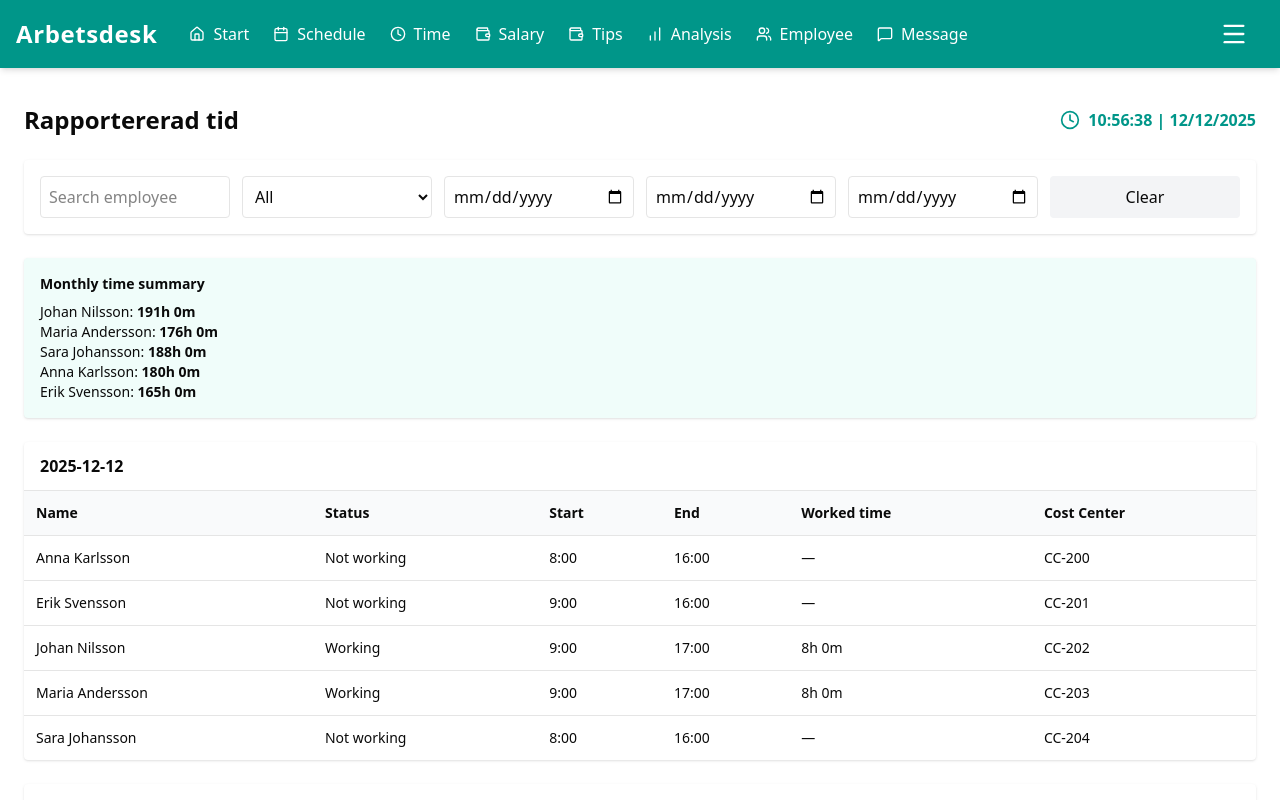
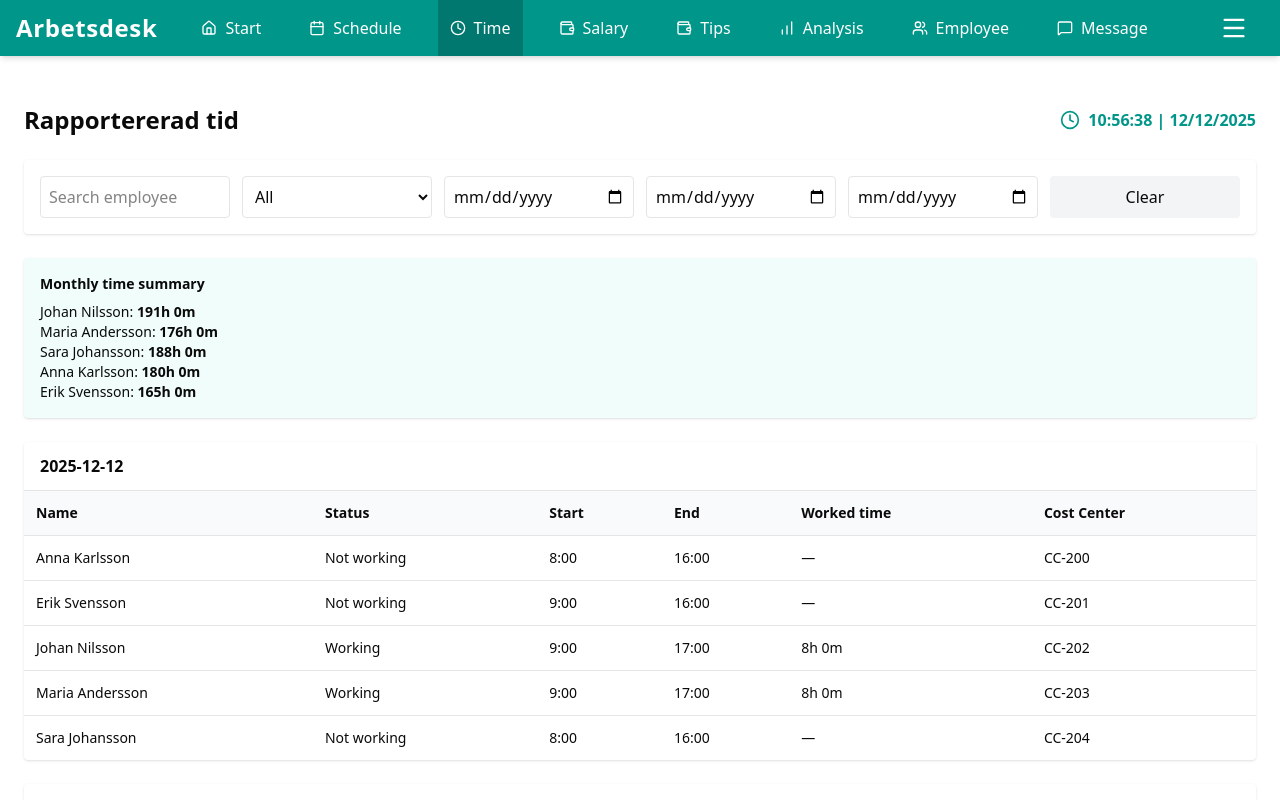
Before and after one commit to raselrzl/arbetsdesk, a Next.js app: page /company/time in a window 1280 px wide. Shown: the top 800 px of the page. Built offline with nearby package versions, Linux system fonts and the light colour scheme; no server answers.

Commit message:
added login colour chang navbar color change

```diff
--- a/app/(company)/company/companycomponents/CompanyNavbar.tsx
+++ b/app/(company)/company/companycomponents/CompanyNavbar.tsx
@@ -1,20 +1,6 @@
-// app/components/CompanyNavbar.tsx
-import Link from "next/link";
 import { cookies } from "next/headers";
 import { prisma } from "@/app/utils/db";
-
-import {
-  Home,
-  Calendar,
-  Clock,
-  Wallet,
-  BarChart,
-  Users,
-  MessageSquare,
-  LucideIcon,
-} from "lucide-react";
-import CompanyUserMenu from "./CompanyUserMenu";
-import MobileBottomNavCompany from "./MobileBottomNavCompany";
+import CompanyNavbarClient from "./CompanyNavbarClient";
 
 export default async function CompanyNavbar() {
   const cookieStore = await cookies();
@@ -30,47 +16,5 @@ export default async function CompanyNavbar() {
     if (dbCompany) company = dbCompany;
   }
 
-  return (
-    <>
-      <nav className="w-full bg-teal-600 px-4 py-3 fixed top-0 z-50 shadow-md text-white">
-        <div className="max-w-7xl mx-auto flex items-center justify-between">
-
-          <div className="flex items-center gap-8">
-            <div className="text-2xl font-bold tracking-wide">
-              <Link href="/company">Arbetsdesk</Link>
-            </div>
-
-            <div className="hidden md:flex items-center gap-6 font-medium">
-              <NavItem href="/company" label="Start" icon={Home} />
-              <NavItem href="/company/schedule" label="Schedule" icon={Calendar} />
-              <NavItem href="/company/time" label="Time" icon={Clock} />
-              <NavItem href="/company/salary" label="Salary" icon={Wallet} />
-              <NavItem href="/company/tips" label="Tips" icon={Wallet} />
-              <NavItem href="/company/analysis" label="Analysis" icon={BarChart} />
-              <NavItem href="/company/employee" label="Employee" icon={Users} />
-              <NavItem href="/company/message" label="Message" icon={MessageSquare} />
-            </div>
-          </div>
-
-          <CompanyUserMenu company={company} />
-        </div>
-      </nav>
-
-      <MobileBottomNavCompany />
-    </>
-  );
+  return <CompanyNavbarClient company={company} />;
 }
-
-interface NavItemProps {
-  href: string;
-  label: string;
-  icon: LucideIcon;
-}
-
-function NavItem({ href, label, icon: Icon }: NavItemProps) {
-  return (
-    <Link href={href} className="hover:text-gray-200 flex items-center gap-2">
-      <Icon className="w-4 h-4" /> {label}
-    </Link>
-  );
-}
--- /dev/null
+++ b/app/(company)/company/companycomponents/CompanyNavbarClient.tsx
@@ -0,0 +1,77 @@
+"use client";
+
+import Link from "next/link";
+import { usePathname } from "next/navigation";
+import {
+  Home,
+  Calendar,
+  Clock,
+  Wallet,
+  BarChart,
+  Users,
+  MessageSquare,
+  LucideIcon,
+} from "lucide-react";
+import CompanyUserMenu from "./CompanyUserMenu";
+import MobileBottomNavCompany from "./MobileBottomNavCompany";
+
+interface CompanyNavbarClientProps {
+  company: { name: string } | null;
+}
+
+export default function CompanyNavbarClient({ company }: CompanyNavbarClientProps) {
+  const pathname = usePathname();
+
+  const employees = []; // placeholder if needed
+
+  return (
+    <>
+      <nav className="w-full bg-teal-600 px-4 fixed top-0 z-50 shadow-md text-white">
+        <div className="max-w-7xl mx-auto flex items-center justify-between h-14">
+
+          <div className="flex items-center gap-8 h-full">
+            <div className="text-2xl font-bold tracking-wide">
+              <Link href="/company">Arbetsdesk</Link>
+            </div>
+
+            <div className="hidden md:flex items-center gap-6 font-medium h-full">
+              <NavItem href="/company" label="Start" icon={Home} pathname={pathname} />
+              <NavItem href="/company/schedule" label="Schedule" icon={Calendar} pathname={pathname} />
+              <NavItem href="/company/time" label="Time" icon={Clock} pathname={pathname} />
+              <NavItem href="/company/salary" label="Salary" icon={Wallet} pathname={pathname} />
+              <NavItem href="/company/tips" label="Tips" icon={Wallet} pathname={pathname} />
+              <NavItem href="/company/analysis" label="Analysis" icon={BarChart} pathname={pathname} />
+              <NavItem href="/company/employee" label="Employee" icon={Users} pathname={pathname} />
+              <NavItem href="/company/message" label="Message" icon={MessageSquare} pathname={pathname} />
+            </div>
+          </div>
+
+          <CompanyUserMenu company={company} />
+        </div>
+      </nav>
+
+      <MobileBottomNavCompany />
+    </>
+  );
+}
+
+interface NavItemProps {
+  href: string;
+  label: string;
+  icon: LucideIcon;
+  pathname?: string;
+}
+
+function NavItem({ href, label, icon: Icon, pathname }: NavItemProps) {
+  const isActive = pathname === href;
+
+  return (
+    <Link
+      href={href}
+      className={`flex items-center gap-2 px-3 transition-colors h-14
+        ${isActive ? "bg-teal-700" : "hover:text-gray-300"}`}
+    >
+      <Icon className="w-4 h-4" /> {label}
+    </Link>
+  );
+}
```
